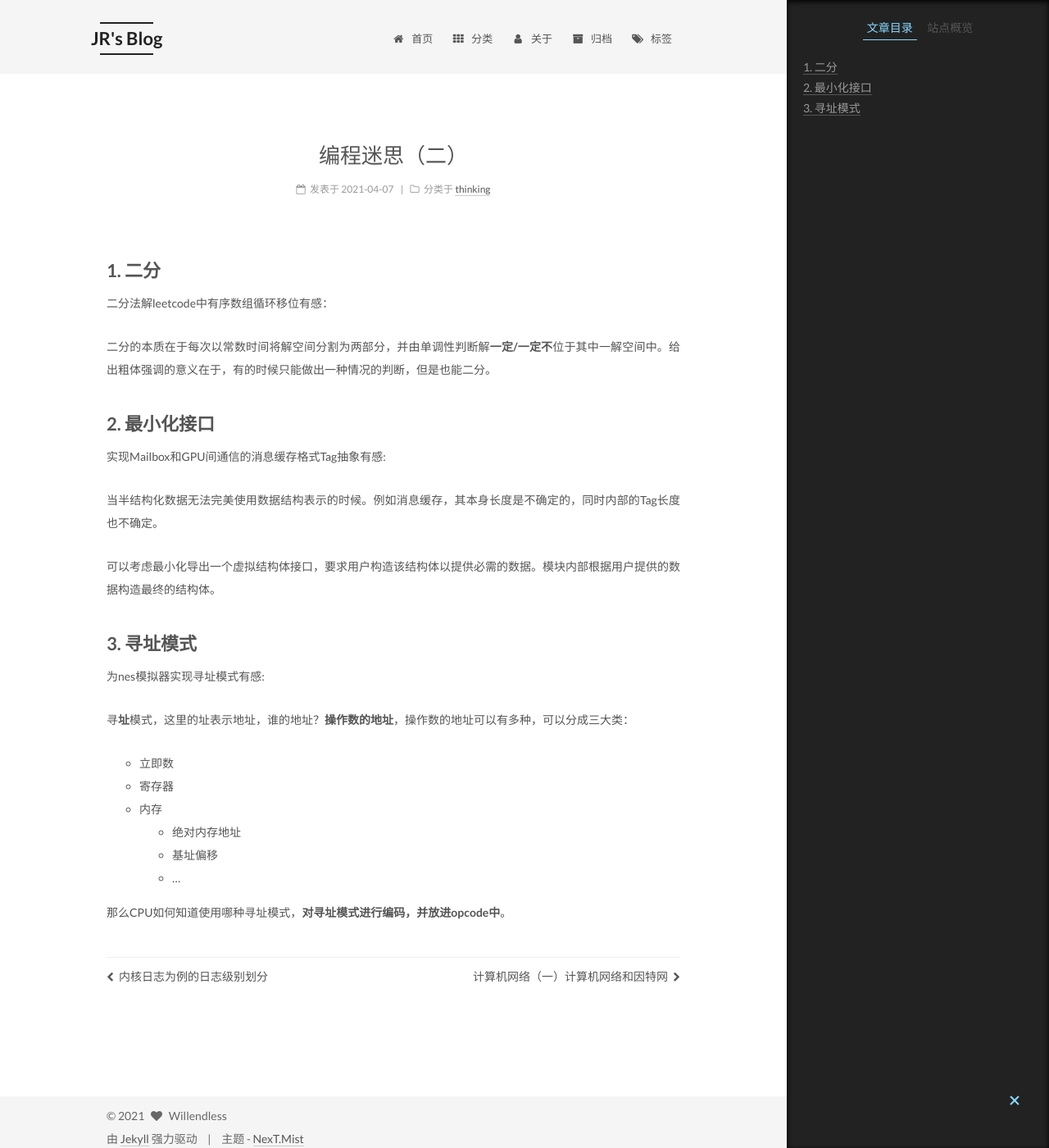
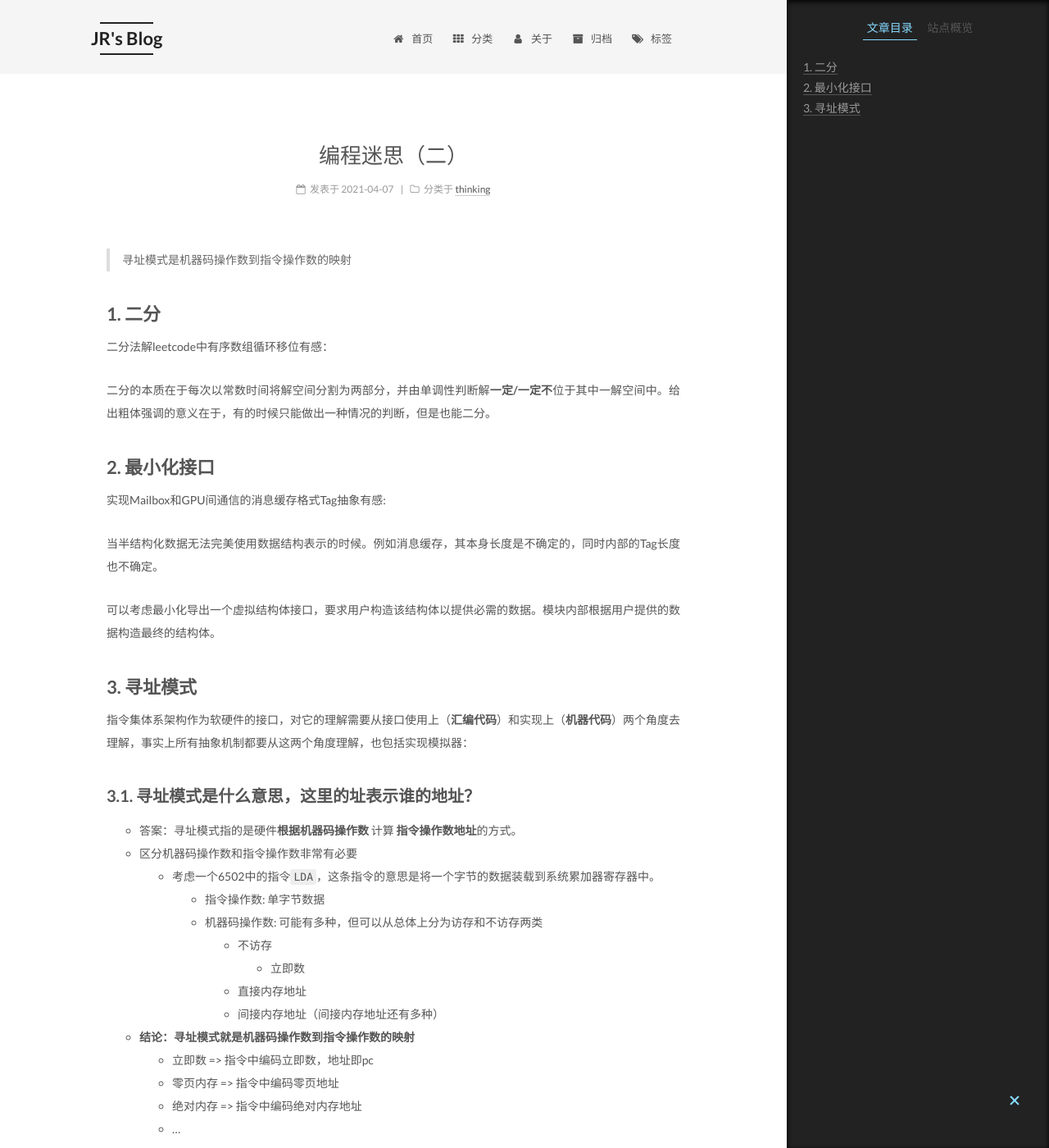
Before and after one commit to Willendless/willendless.github.io, a Jekyll site: the page built from _posts/2021-4-7-编程迷思2.md, in a window 1280 px wide and 1400 px high. Shown: the whole window at 82% size. Built offline with Jekyll 4.4.1, drawn with Linux system fonts in a browser that asks for light colours; comment, search, counter and statistics services are not loaded; some of the changed text lies outside the part shown.

Commit message:
chore: update post

```diff
--- a/_posts/2021-4-7-编程迷思2.md
+++ b/_posts/2021-4-7-编程迷思2.md
@@ -4,6 +4,8 @@ title: 编程迷思（二）
 author: LJR
 category: thinking
 ---
+
+> 寻址模式是机器码操作数到指令操作数的映射
 
 ## 1. 二分
 
@@ -21,15 +23,39 @@ category: thinking
 
 ## 3. 寻址模式
 
-为nes模拟器实现寻址模式有感:
+指令集体系架构作为软硬件的接口，对它的理解需要从接口使用上（**汇编代码**）和实现上（**机器代码**）两个角度去理解，事实上所有抽象机制都要从这两个角度理解，也包括实现模拟器：
 
-寻**址**模式，这里的址表示地址，谁的地址？**操作数的地址**，操作数的地址可以有多种，可以分成三大类：
+### 3.1. 寻址模式是什么意思，这里的址表示谁的地址？
 
-+ 立即数
-+ 寄存器
-+ 内存
-  + 绝对内存地址
-  + 基址偏移
++ 答案：寻址模式指的是硬件**根据机器码操作数** 计算 **指令操作数地址**的方式。
++ 区分机器码操作数和指令操作数非常有必要
+  + 考虑一个6502中的指令`LDA`，这条指令的意思是将一个字节的数据装载到系统累加器寄存器中。
+    + 指令操作数: 单字节数据
+    + 机器码操作数: 可能有多种，但可以从总体上分为访存和不访存两类
+      + 不访存
+        + 立即数
+      + 直接内存地址
+      + 间接内存地址（间接内存地址还有多种）
++ **结论：寻址模式就是机器码操作数到指令操作数的映射**
+  + 立即数 => 指令中编码立即数，地址即pc
+  + 零页内存 => 指令中编码零页地址
+  + 绝对内存 => 指令中编码绝对内存地址
   + ...
 
-那么CPU如何知道使用哪种寻址模式，**对寻址模式进行编码，并放进opcode中**。
+### 3.2. CPU如何知道使用的是哪种寻址模式
+
++ 答案：通过指令**opcode**字段知道。
+
+### 3.3. 对模拟器的编写者的影响
+
++ 首先通过指令的opcode字段解析寻址模式/地址计算方式。
++ 然后根据指令操作数计算地址。
++ 最后根据地址获取操作数并执行指令。
+
+### 3.4. 为什么会逐渐混淆
+
+RISC架构中，寻址模式较少，一般只有五种。且一条指令一般对应只有一种寻址模式。
+
+CISC架构中，寻址模式很多，且一条指令可以对应有多种寻址模式，也就是多种opcode。其实是多条指令。
+
+其实从这点也可以看出，寻址模式越少，越能高效地架构流水线。同一条指令，意味着指令逻辑操作相同（比如都是加法，都是load到寄存器），但是寻址模式一多，光是指令操作数获取这一步差异就很大，有的直接解码就能获取，有的要访存，有的要访存加计算，有的计算加访存，因此延迟差异就大，如果架构流水线，流水线频率就上不去，或者根本流不起来可能这就是所谓的不规整吧。
```
